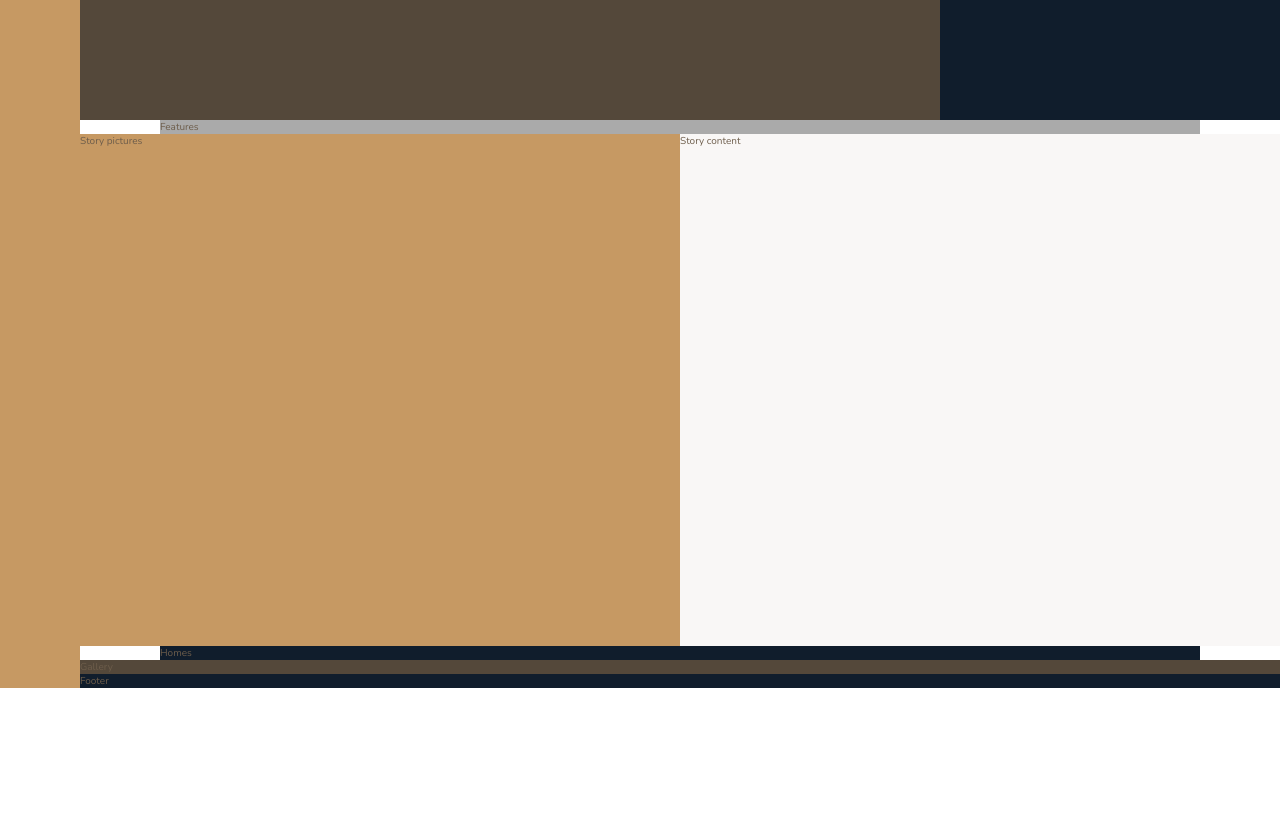
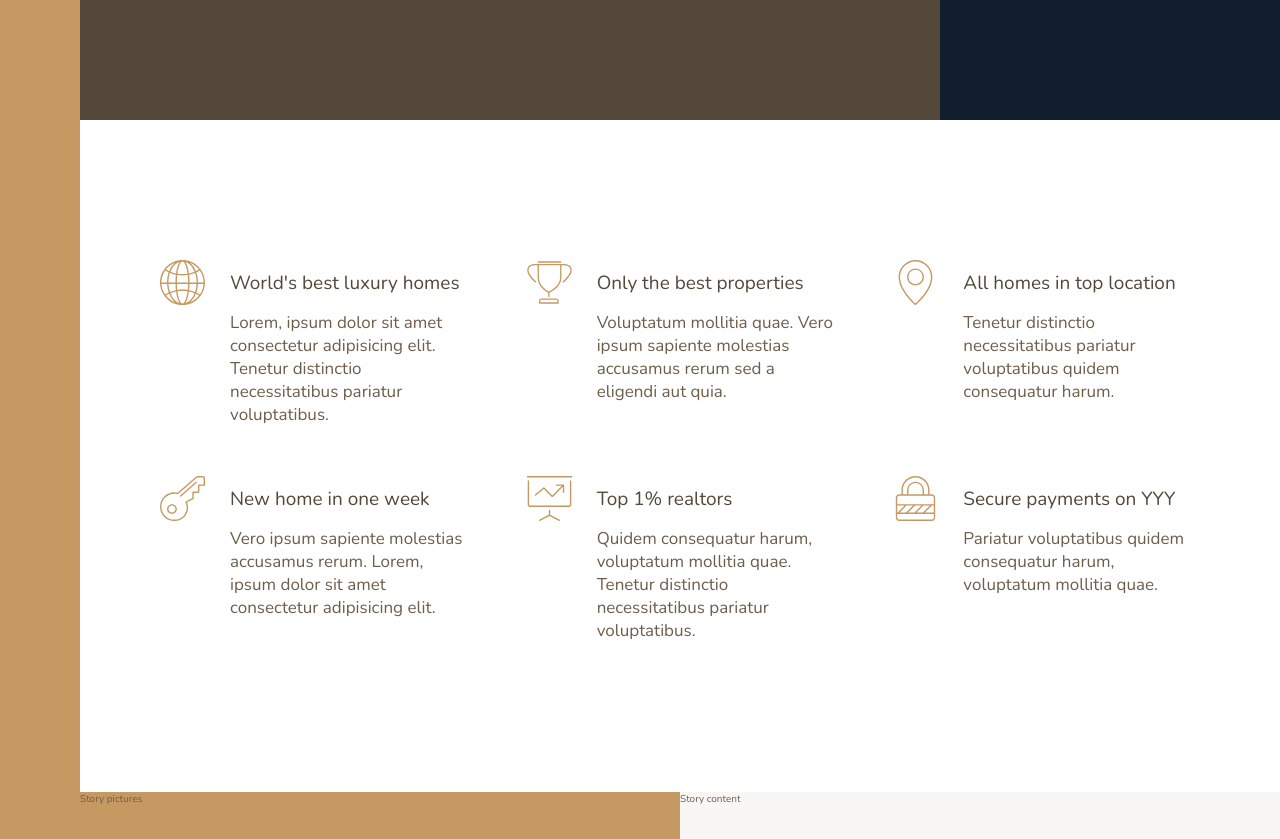
Before and after one commit to usama-365/nexter, a website: page index.html in a window 1280 px wide. Shown: the part 520-1359 px from the top of the page. Before the commit the page ends 1208 px from the top, so only its background shows below. Drawn offline with nearby package versions, Linux system fonts and the light colour scheme.

Commit message:
Created the features section

```diff
--- a/index.html
+++ b/index.html
@@ -18,7 +18,69 @@
     <aside class="sidebar">Sidebar</aside>
     <header class="header">Header</header>
     <div class="realtors">Top 3 Realtors</div>
-    <section class="features">Features</section>
+    <!-- Features section -->
+    <section class="features">
+      <div class="feature">
+        <svg class="feature__icon">
+          <use xlink:href="img/sprite.svg#icon-global"></use>
+          <h4 class="heading-4 heading-4--dark">World's best luxury homes</h4>
+          <p class="feature__text">
+            Lorem, ipsum dolor sit amet consectetur adipisicing elit. Tenetur
+            distinctio necessitatibus pariatur voluptatibus.
+          </p>
+        </svg>
+      </div>
+      <div class="feature">
+        <svg class="feature__icon">
+          <use xlink:href="img/sprite.svg#icon-trophy"></use>
+          <h4 class="heading-4 heading-4--dark">Only the best properties</h4>
+          <p class="feature__text">
+            Voluptatum mollitia quae. Vero ipsum sapiente molestias accusamus
+            rerum sed a eligendi aut quia.
+          </p>
+        </svg>
+      </div>
+      <div class="feature">
+        <svg class="feature__icon">
+          <use xlink:href="img/sprite.svg#icon-map-pin"></use>
+          <h4 class="heading-4 heading-4--dark">All homes in top location</h4>
+          <p class="feature__text">
+            Tenetur distinctio necessitatibus pariatur voluptatibus quidem
+            consequatur harum.
+          </p>
+        </svg>
+      </div>
+      <div class="feature">
+        <svg class="feature__icon">
+          <use xlink:href="img/sprite.svg#icon-key"></use>
+          <h4 class="heading-4 heading-4--dark">New home in one week</h4>
+          <p class="feature__text">
+            Vero ipsum sapiente molestias accusamus rerum. Lorem, ipsum dolor
+            sit amet consectetur adipisicing elit.
+          </p>
+        </svg>
+      </div>
+      <div class="feature">
+        <svg class="feature__icon">
+          <use xlink:href="img/sprite.svg#icon-presentation"></use>
+          <h4 class="heading-4 heading-4--dark">Top 1% realtors</h4>
+          <p class="feature__text">
+            Quidem consequatur harum, voluptatum mollitia quae. Tenetur
+            distinctio necessitatibus pariatur voluptatibus.
+          </p>
+        </svg>
+      </div>
+      <div class="feature">
+        <svg class="feature__icon">
+          <use xlink:href="img/sprite.svg#icon-lock"></use>
+          <h4 class="heading-4 heading-4--dark">Secure payments on YYY</h4>
+          <p class="feature__text">
+            Pariatur voluptatibus quidem consequatur harum, voluptatum mollitia
+            quae.
+          </p>
+        </svg>
+      </div>
+    </section>
     <div class="story__pictures">Story pictures</div>
     <div class="story__content">Story content</div>
     <section class="homes">Homes</section>
--- a/sass/_features.scss
+++ b/sass/_features.scss
@@ -1,4 +1,27 @@
 .features {
-  background-color: $color-grey-light-2;
   grid-column: center-start / center-end;
+  display: grid;
+  // grid-template-columns: repeat(3, 1fr);
+  grid-template-columns: repeat(auto-fit, minmax(25rem, 1fr));
+  grid-gap: 6rem;
+  margin: 15rem 0;
+  align-items: start;
 }
+
+.feature {
+  display: grid;
+  grid-template-columns: min-content 1fr;
+  grid-row-gap: 1.5rem;
+  grid-column-gap: 2.5rem;
+  &__icon {
+    fill: $color-primary;
+    width: 4.5rem;
+    height: 4.5rem;
+    grid-row: 1 / span 2;
+    transform: translateY(-1rem);
+  }
+
+  &__text {
+    font-size: 1.7rem;
+  }
+}
--- a/sass/_typography.scss
+++ b/sass/_typography.scss
@@ -0,0 +1,33 @@
+%heading {
+  font-weight: $font-display;
+  font-weight: 400;
+}
+
+.heading {
+  &-1,
+  &-2,
+  &-3,
+  &-4 {
+    @extend %heading;
+  }
+
+  &-1 {
+  }
+
+  &-2 {
+  }
+
+  &-3 {
+  }
+
+  &-4 {
+    font-size: 1.9rem;
+    &--light {
+      color: $color-grey-light-1;
+    }
+
+    &--dark {
+      color: $color-grey-dark-1;
+    }
+  }
+}
```
Also changed, not shown: css/style.css, 1 other file.
